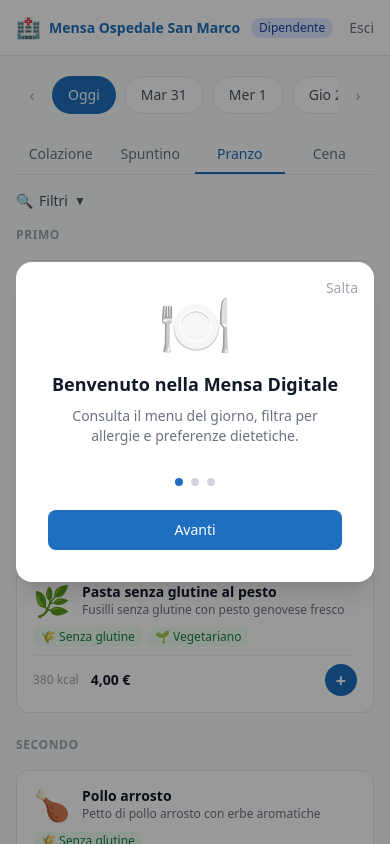
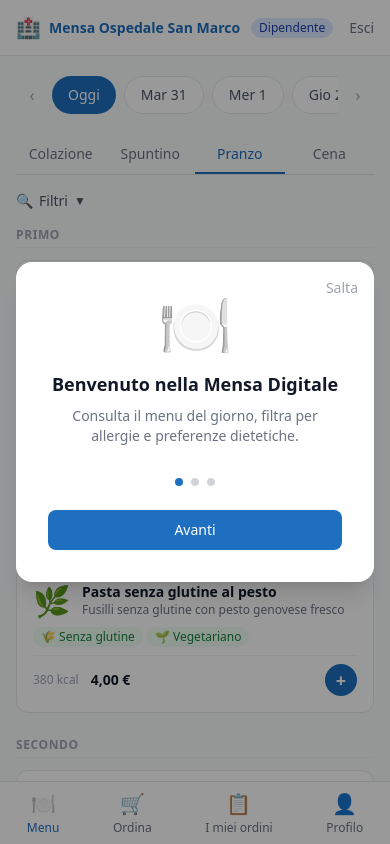
Before and after one commit to Deadvi5/eat-well, a React (Vite) app: page /#/login in a window 390 px wide. Both pictures are taken after a click on the button 195 px from the left and 382 px from the top of the page. Shown: the top 844 px of the page. Built offline with nearby package versions, Linux system fonts and the light colour scheme.

Commit message:
chore: fix layout on mobile

```diff
--- a/src/components/Layout.tsx
+++ b/src/components/Layout.tsx
@@ -68,7 +68,7 @@ export default function Layout() {
     }`
 
   return (
-    <div className="min-h-screen flex flex-col">
+    <div className="h-screen flex flex-col overflow-hidden">
       {/* Header */}
       <header className="h-14 flex items-center justify-between px-4 bg-white border-b border-gray-200 shrink-0">
         <div className="flex items-center gap-2">
```
